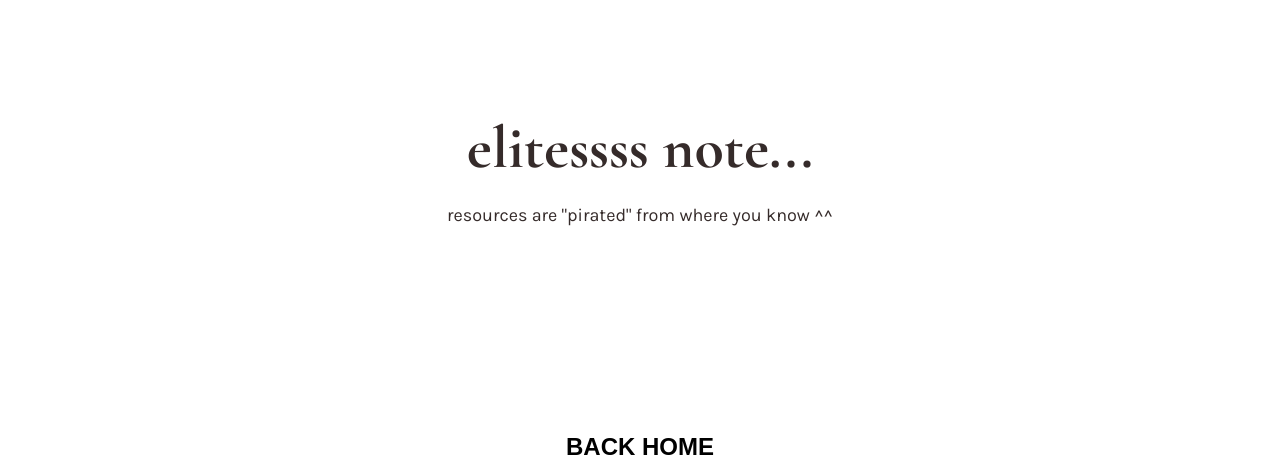
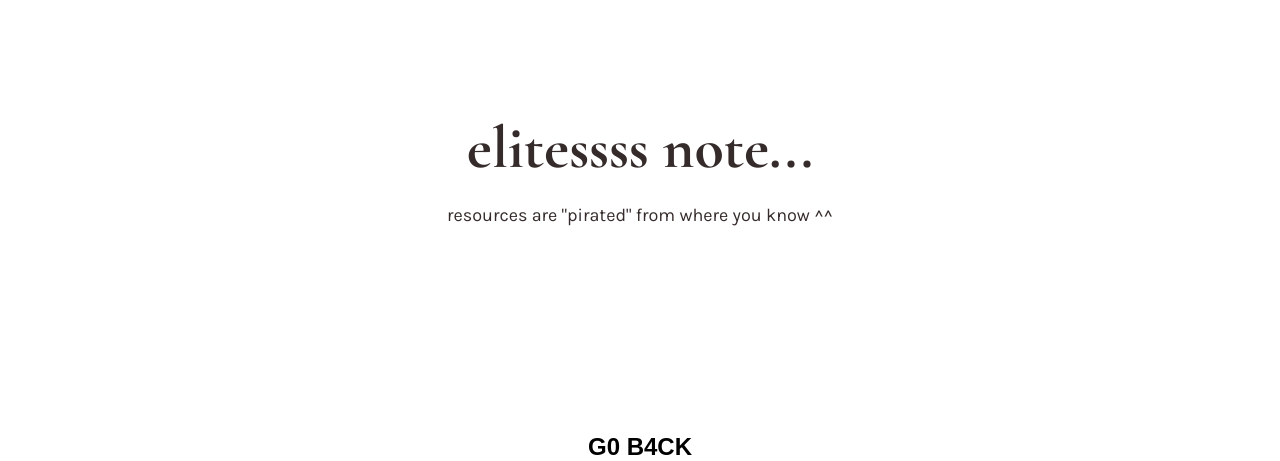
Before and after one commit to nh4ttruong/w4tch, a plain HTML site: page index.html in a window 1280 px wide. Shown: the part 802-1263 px from the top of the page. Drawn offline with Linux system fonts and the light colour scheme.

Commit message:
Update index.html

```diff
--- a/index.html
+++ b/index.html
@@ -78,7 +78,7 @@
     <div class="footer">
       <div class="footer-content">
         <div class="footer-section about">
-          <h1 onclick="window.location.reload();">BACK HOME</h1>
+          <h1 onclick="window.location.reload();">G0 B4CK</h1>
   </section>
 </body>
 
```
